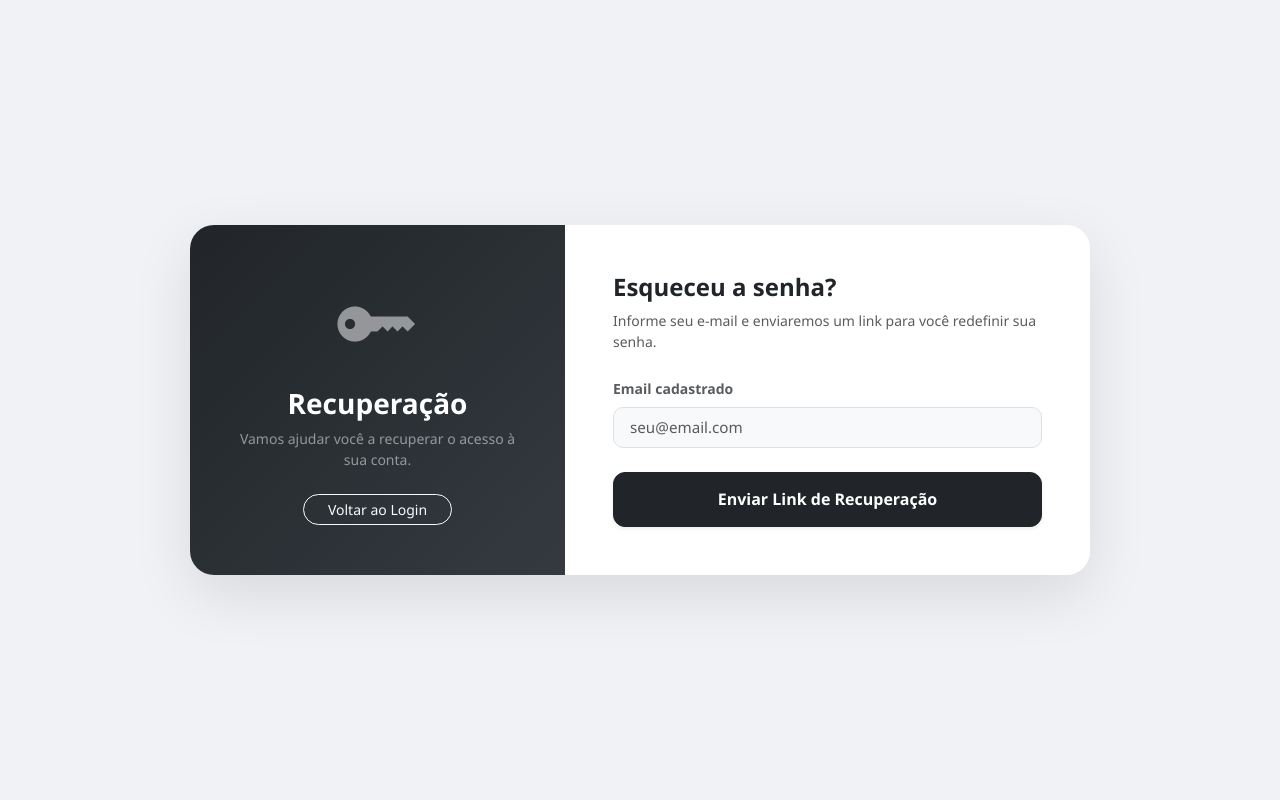
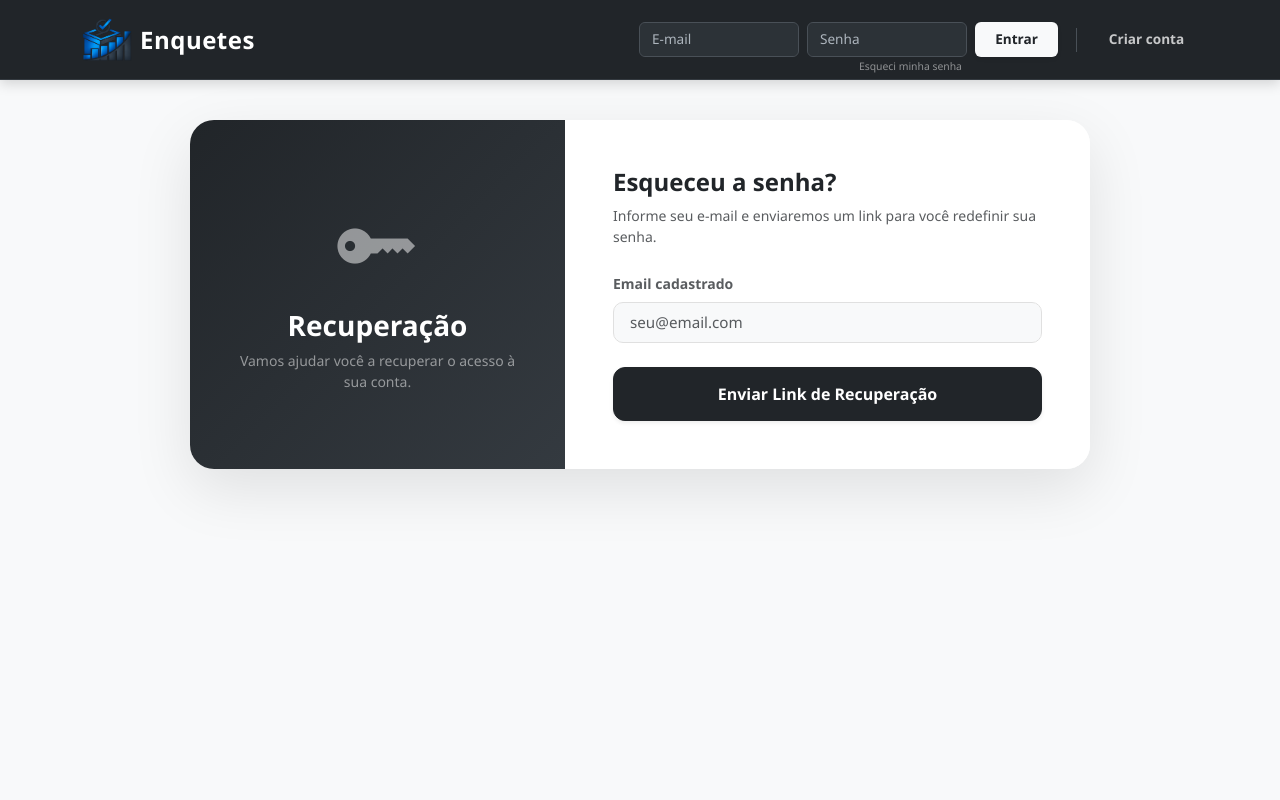
Before and after one commit to AprendendoLinux/enquetes, a FastAPI app: page /auth/forgot-password in a window 1280 px wide. Run offline with FastAPI, Linux system fonts and the light colour scheme; parts of the project's set-up code (start-up, migrations or seed data) failed here and were passed over.

Commit message:
Alterado em 29/01/2026 às 15h:30m

```diff
--- a/app/templates/base.html
+++ b/app/templates/base.html
@@ -67,7 +67,7 @@
         .forgot-pass-link {
             position: absolute;
             top: 100%;
-            right: 5px; /* Mantido o ajuste fino à esquerda solicitado anteriormente */
+            right: 5px;
             margin-top: 4px;
             white-space: nowrap;
         }
@@ -216,8 +216,8 @@
     </div>
   </nav>
 
-  {# --- AJUSTE DE ESPAÇAMENTO: Aumentado para 140px para replicar o original --- #}
-  <div class="container" style="margin-top: 140px; margin-bottom: 60px;">
+  {# --- AJUSTE FINAL: 120px --- #}
+  <div class="container" style="margin-top: 120px; margin-bottom: 60px;">
       {% block flash_messages %}
           {% if error %}
           <div class="alert alert-danger alert-dismissible fade show mb-4 shadow-sm border-0 rounded-3" role="alert">
--- a/app/templates/forgot_password.html
+++ b/app/templates/forgot_password.html
@@ -1,32 +1,91 @@
-<!DOCTYPE html>
-<html lang="pt-BR">
-<head>
-  <meta charset="UTF-8">
-  <meta name="viewport" content="width=device-width, initial-scale=1.0">
-  <title>Recuperar Senha</title>
-  <link href="https://cdn.jsdelivr.net/npm/bootstrap@5.3.3/dist/css/bootstrap.min.css" rel="stylesheet">
-  <link rel="stylesheet" href="https://cdn.jsdelivr.net/npm/bootstrap-icons@1.11.3/font/bootstrap-icons.min.css">
-  <style>
-    body { background: #f0f2f5; font-family: 'Segoe UI', system-ui, sans-serif; min-height: 100vh; display: flex; align-items: center; justify-content: center; padding: 20px; }
-    .card-split { border: none; border-radius: 24px; box-shadow: 0 20px 60px rgba(0,0,0,0.1); overflow: hidden; max-width: 900px; width: 100%; margin: auto; }
-    .brand-panel { background: linear-gradient(135deg, #212529 0%, #343a40 100%); color: white; padding: 3rem; display: flex; flex-direction: column; justify-content: center; align-items: center; text-align: center; }
-    .form-panel { padding: 3rem; background: white; display: flex; flex-direction: column; justify-content: center; }
-    .form-control-lg { border-radius: 10px; font-size: 0.95rem; background-color: #f8f9fa; border: 1px solid #e0e0e0; }
-    .btn-dark-lg { padding: 0.9rem; border-radius: 12px; font-weight: 700; }
-  </style>
-</head>
-<body>
+{% extends "base.html" %}
+
+{% block title %}Recuperar Senha{% endblock %}
+
+{% block extra_css %}
+<style>
+    /* Wrapper para centralizar verticalmente descontando a altura da navbar */
+    .forgot-wrapper {
+        min-height: calc(100vh - 200px);
+        display: flex;
+        align-items: center;
+        justify-content: center;
+        padding-bottom: 2rem;
+    }
+
+    .card-split {
+        border: none;
+        border-radius: 24px;
+        box-shadow: 0 20px 60px rgba(0,0,0,0.1);
+        overflow: hidden;
+        max-width: 900px;
+        width: 100%;
+        margin: auto;
+        background: #fff;
+    }
+
+    .brand-panel {
+        background: linear-gradient(135deg, #212529 0%, #343a40 100%);
+        color: white;
+        padding: 3rem;
+        display: flex;
+        flex-direction: column;
+        justify-content: center;
+        align-items: center;
+        text-align: center;
+        min-height: 100%;
+    }
+
+    .form-panel {
+        padding: 3rem;
+        background: white;
+        display: flex;
+        flex-direction: column;
+        justify-content: center;
+    }
+
+    .form-control-lg {
+        border-radius: 10px;
+        font-size: 0.95rem;
+        background-color: #f8f9fa;
+        border: 1px solid #e0e0e0;
+    }
+
+    .form-control-lg:focus {
+        background-color: #fff;
+        box-shadow: 0 0 0 3px rgba(33, 37, 41, 0.1);
+        border-color: #212529;
+    }
+
+    .btn-dark-lg {
+        padding: 0.9rem;
+        border-radius: 12px;
+        font-weight: 700;
+    }
+
+    @media (max-width: 767.98px) {
+        .brand-panel { padding: 2rem 1rem; }
+        .form-panel { padding: 2rem 1.5rem; }
+        .forgot-wrapper { min-height: auto; display: block; }
+    }
+</style>
+{% endblock %}
+
+{% block content %}
+<div class="forgot-wrapper">
   <div class="card card-split">
     <div class="row g-0 h-100">
+
       <div class="col-md-5 brand-panel">
         <i class="bi bi-key-fill display-1 mb-3 text-white-50"></i>
         <h3 class="fw-bold mb-2">Recuperação</h3>
         <p class="text-white-50 small mb-0">Vamos ajudar você a recuperar o acesso à sua conta.</p>
-        <a href="/login" class="btn btn-outline-light btn-sm rounded-pill mt-4 px-4">Voltar ao Login</a>
-      </div>
+        </div>
+
       <div class="col-md-7 form-panel">
         <h4 class="fw-bold text-dark mb-2">Esqueceu a senha?</h4>
         <p class="text-muted small mb-4">Informe seu e-mail e enviaremos um link para você redefinir sua senha.</p>
+
         <form action="/auth/forgot-password" method="post">
           <div class="mb-4">
             <label class="form-label small fw-bold text-muted">Email cadastrado</label>
@@ -37,7 +96,8 @@
           </div>
         </form>
       </div>
+
     </div>
   </div>
-</body>
-</html>
+</div>
+{% endblock %}
```
